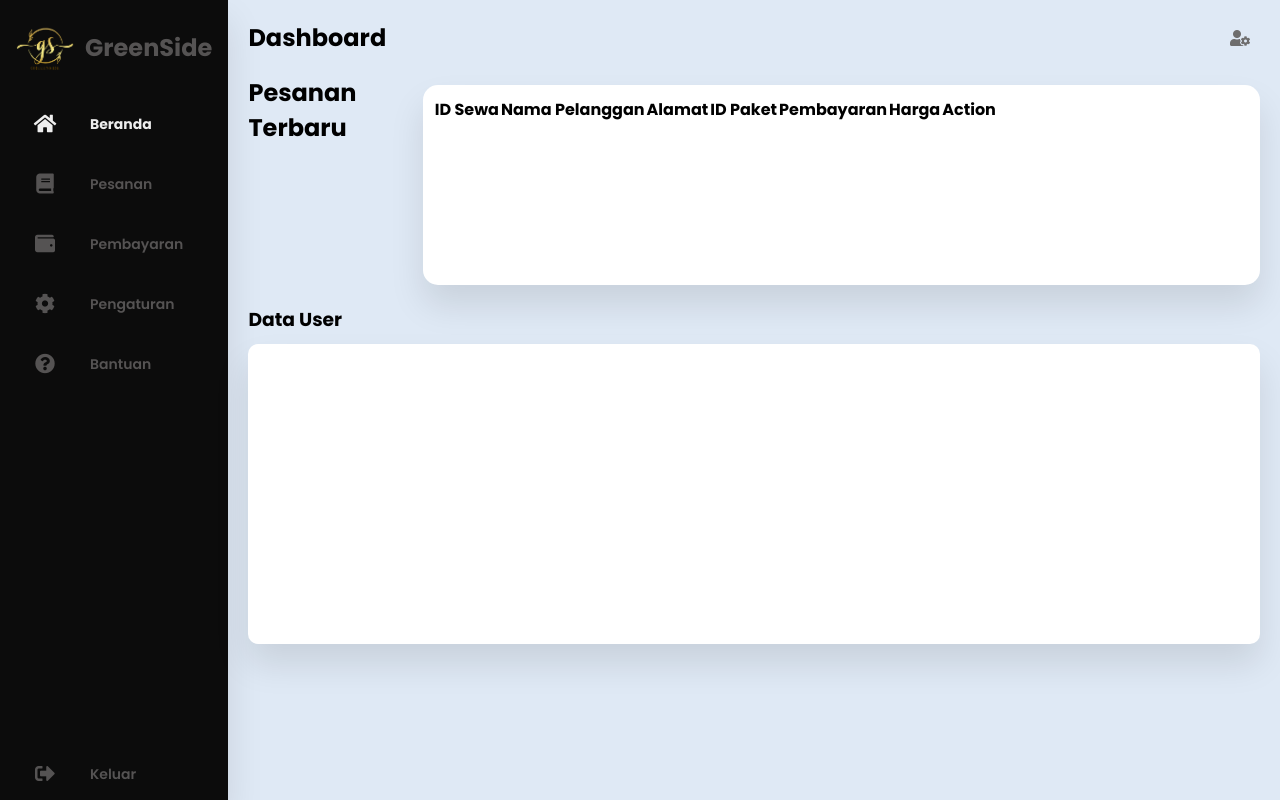
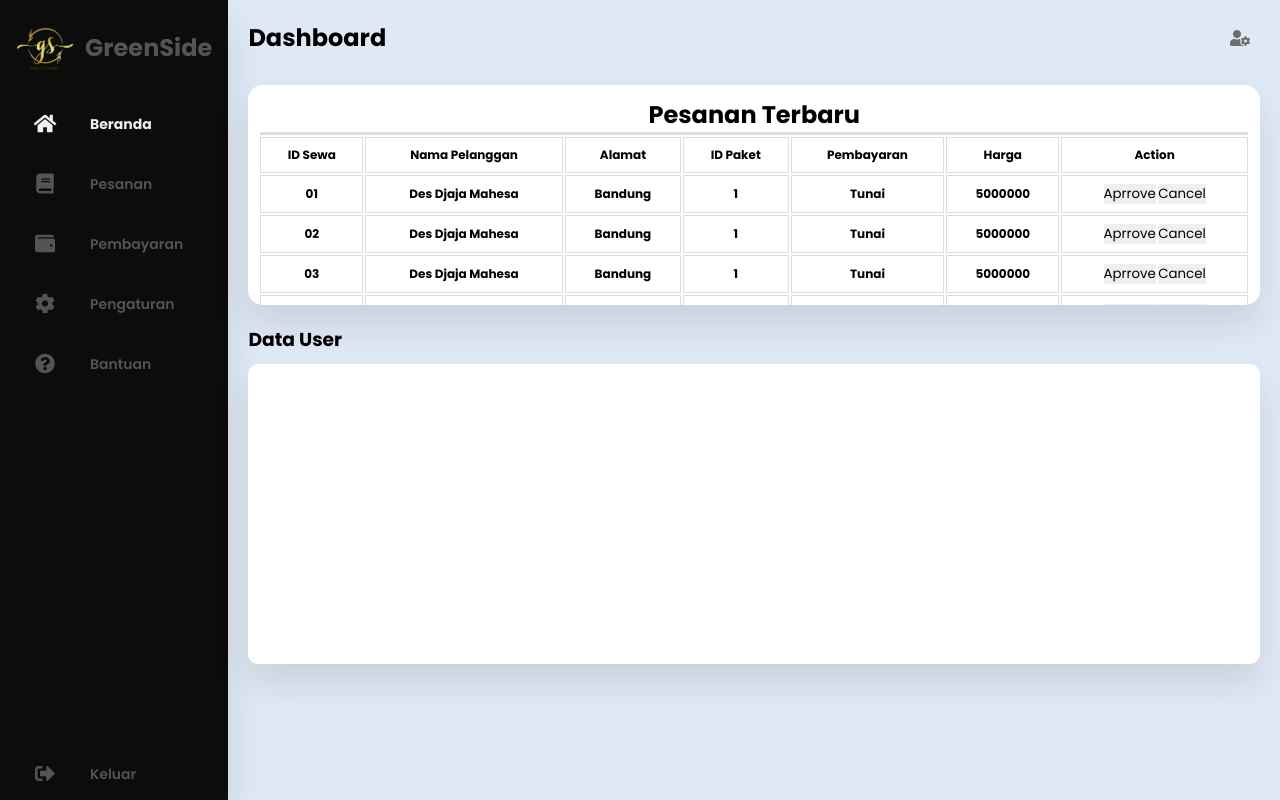
Before and after one commit to TinkerThinkerThings/Tubes-Implementasi-Perangkat-Lunak-Wedding-Organizer, a CodeIgniter app: page /Tubes-Implementasi-Perangkat-Lunak-Wedding-Organizer/index.php/admin/index in a window 1280 px wide. Run offline with CodeIgniter, Linux system fonts and the light colour scheme; data comes from the database, SQL or seed files in the repository; lists and menus that the app fills with data are empty.

Commit message:
progress admin lanjutan ke-2

```diff
--- a/application/views/admin/Admin.php
+++ b/application/views/admin/Admin.php
@@ -56,9 +56,13 @@
                     <i class="fas fa-user-cog"></i>
                 </div>
                 <div class="main-dashboard">
-                    <h1>Pesanan Terbaru</h1>
                     <div class="list-dashboard-box">
                         <table>
+                            <tr class="judul">
+                                <td colspan="7">
+                                    <h1>Pesanan Terbaru</h1>
+                                </td>
+                            </tr>
                             <tr>
                                 <th>ID Sewa</th>
                                 <th>Nama Pelanggan</th>
@@ -67,6 +71,114 @@
                                 <th>Pembayaran</th>
                                 <th>Harga</th>
                                 <th>Action</th>
+                            </tr>
+                            <tr>
+                                <th>01</th>
+                                <th>Des Djaja Mahesa</th>
+                                <th>Bandung</th>
+                                <th>1</th>
+                                <th>Tunai</th>
+                                <th>5000000</th>
+                                <th>
+                                    <button>Aprrove</button>
+                                    <button>Cancel</button>
+                                </th>
+                            </tr>
+                            <tr>
+                                <th>02</th>
+                                <th>Des Djaja Mahesa</th>
+                                <th>Bandung</th>
+                                <th>1</th>
+                                <th>Tunai</th>
+                                <th>5000000</th>
+                                <th>
+                                    <button>Aprrove</button>
+                                    <button>Cancel</button>
+                                </th>
+                            </tr>
+                            <tr>
+                                <th>03</th>
+                                <th>Des Djaja Mahesa</th>
+                                <th>Bandung</th>
+                                <th>1</th>
+                                <th>Tunai</th>
+                                <th>5000000</th>
+                                <th>
+                                    <button>Aprrove</button>
+                                    <button>Cancel</button>
+                                </th>
+                            </tr>
+                            <tr>
+                                <th>04</th>
+                                <th>Des Djaja Mahesa</th>
+                                <th>Bandung</th>
+                                <th>1</th>
+                                <th>Tunai</th>
+                                <th>5000000</th>
+                                <th>
+                                    <button>Aprrove</button>
+                                    <button>Cancel</button>
+                                </th>
+                            </tr>
+                            <tr>
+                                <th>05</th>
+                                <th>Des Djaja Mahesa</th>
+                                <th>Bandung</th>
+                                <th>1</th>
+                                <th>Tunai</th>
+                                <th>5000000</th>
+                                <th>
+                                    <button>Aprrove</button>
+                                    <button>Cancel</button>
+                                </th>
+                            </tr>
+                            <tr>
+                                <th>06</th>
+                                <th>Des Djaja Mahesa</th>
+                                <th>Bandung</th>
+                                <th>1</th>
+                                <th>Tunai</th>
+                                <th>5000000</th>
+                                <th>
+                                    <button>Aprrove</button>
+                                    <button>Cancel</button>
+                                </th>
+                            </tr>
+                            <tr>
+                                <th>07</th>
+                                <th>Des Djaja Mahesa</th>
+                                <th>Bandung</th>
+                                <th>1</th>
+                                <th>Tunai</th>
+                                <th>5000000</th>
+                                <th>
+                                    <button>Aprrove</button>
+                                    <button>Cancel</button>
+                                </th>
+                            </tr>
+                            <tr>
+                                <th>08</th>
+                                <th>Des Djaja Mahesa</th>
+                                <th>Bandung</th>
+                                <th>1</th>
+                                <th>Tunai</th>
+                                <th>5000000</th>
+                                <th>
+                                    <button>Aprrove</button>
+                                    <button>Cancel</button>
+                                </th>
+                            </tr>
+                            <tr>
+                                <th>09</th>
+                                <th>Des Djaja Mahesa</th>
+                                <th>Bandung</th>
+                                <th>1</th>
+                                <th>Tunai</th>
+                                <th>5000000</th>
+                                <th>
+                                    <button>Aprrove</button>
+                                    <button>Cancel</button>
+                                </th>
                             </tr>
                         </table>
                     </div>
--- a/asset/css/admin.css
+++ b/asset/css/admin.css
@@ -109,12 +109,27 @@ a:hover {
 }
 .list-dashboard-box {
 	width: 100%;
-	height: 200px;
+	height: 220px;
 	padding: 10px 10px 30px 10px;
 	margin-top: 10px;
 	background-color: #fff;
 	border-radius: 15px;
 	box-shadow: 0 20px 35px rgba(0, 0, 0, 0.1);
+	overflow: scroll;
+}
+.list-dashboard-box table {
+	width: 100%;
+	margin: 0px auto;
+}
+.list-dashboard-box .judul td {
+	text-align: center;
+	border-bottom: 3px solid #ddd;
+}
+.list-dashboard-box table tr th {
+	border: 1px solid #ddd;
+	padding: 8px;
+	text-align: center;
+	font-size: 12px;
 }
 
 /* Order */
```
